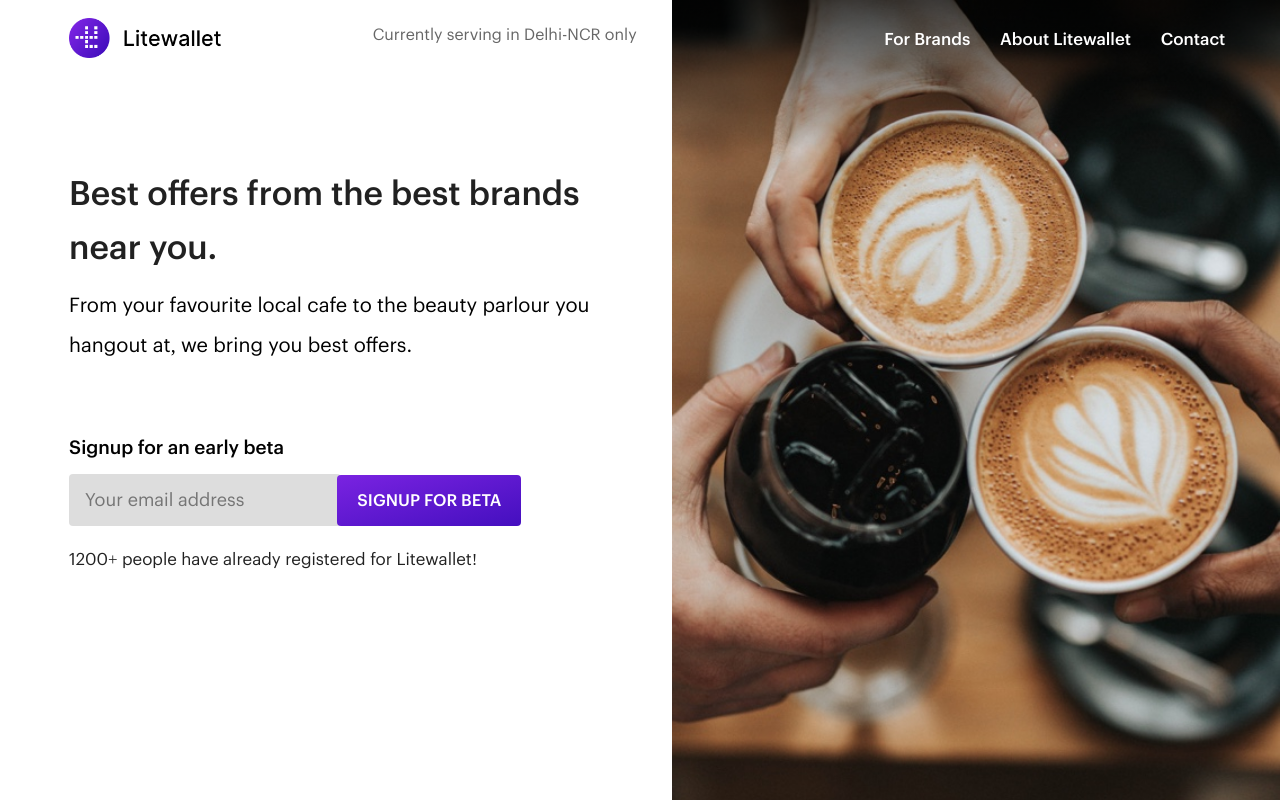
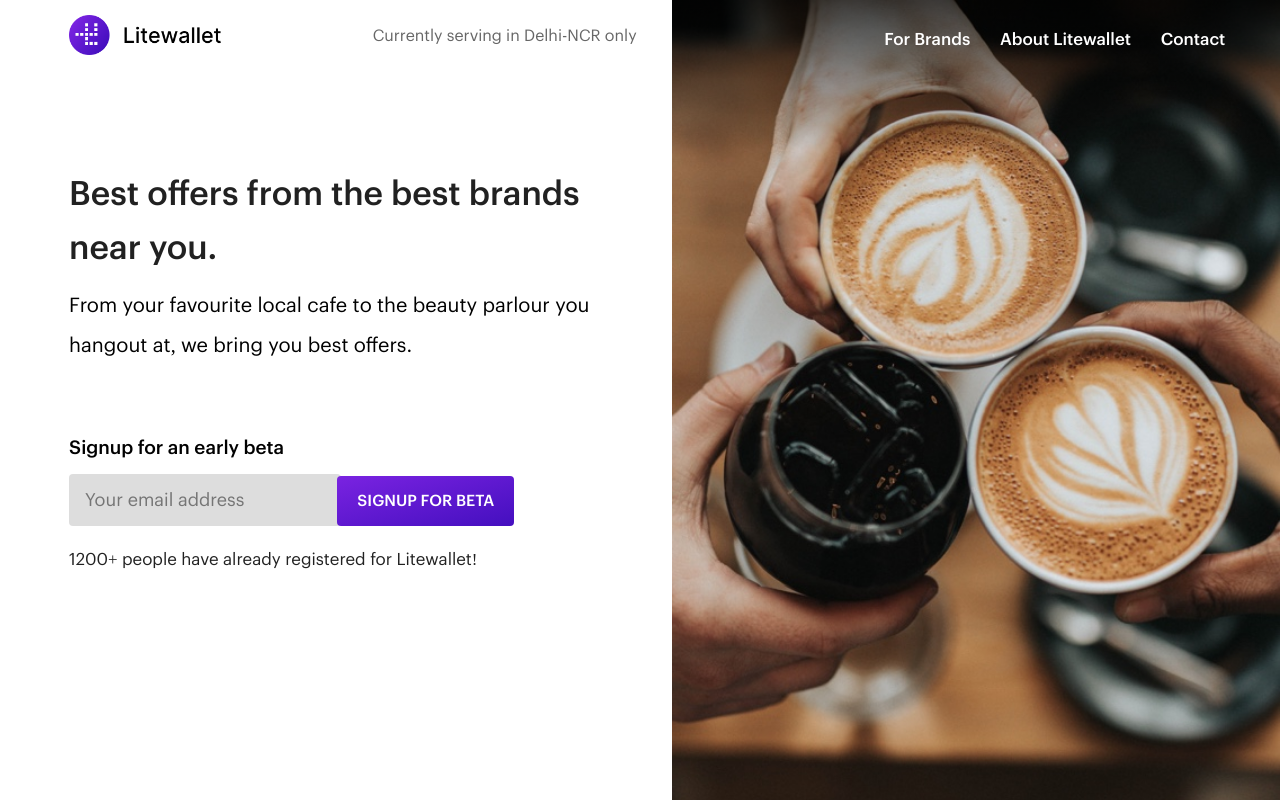
Before and after one commit to Litewallet/Litewallet, a PHP site: page /index.html in a window 1280 px wide. Run offline with PHP 8.4, Linux system fonts and the light colour scheme; some libraries are stand-ins or nearby versions; some web fonts are replaced.

Commit message:
smaller homepage

```diff
--- a/assets/css/style.css
+++ b/assets/css/style.css
@@ -126,7 +126,7 @@ a {
 .logo_container {
   width: 100%;
   min-height: 64px;
-  padding-top: 3%; }
+  padding-top: 2.6%; }
 
 img.logo {
   height: 40px;
@@ -269,7 +269,7 @@ button.raised_button {
   background: linear-gradient(to bottom right, #7A23E1, #440FBF);
   color: white;
   padding: 16px 20px;
-  font-size: 16.5px; }
+  font-size: 15.7px; }
 
 .signup_avatars_container {
   padding-top: 24px;
@@ -312,7 +312,7 @@ button.raised_button {
   float: right;
   padding-right: 3%;
   width: 46%;
-  padding-top: 8px;
+  padding-top: 12px;
   color: rgba(0, 0, 0, 0.6); }
 
 .section {
@@ -600,8 +600,8 @@ button.raised_button {
   padding: 0 14%;
   margin-top: 1.5%;
   font-family: 'InterRegular';
-  font-size: 24px;
-  line-height: 40px;
+  font-size: 23px;
+  line-height: 36px;
   margin-top: 24px; }
 
 .about_section {
--- a/assets/scss/style.scss
+++ b/assets/scss/style.scss
@@ -217,7 +217,7 @@ height:100%;
 .logo_container{
 width:100%;
 min-height:64px;
-	padding-top:3%;
+	padding-top:2.6%;
 }
 
 img.logo{
@@ -409,7 +409,7 @@ button.raised_button{
 	background:$litewallet_gradient;
 	color:$text_white;
 	padding:16px 20px;
-	font-size:16.5px;
+	font-size:15.7px;
 }
 
 
@@ -462,7 +462,7 @@ border:2px solid #fff;
 	float:right;
 	padding-right:3%;
 	width:46%;
-	padding-top:8px;
+	padding-top:12px;
 	color:$text_dark_light;
 }
 
@@ -856,8 +856,8 @@ display:inline-block;
 	padding:0 14%;
 	margin-top:1.5%;
 	font-family:'InterRegular';
-	font-size:24px;
-	line-height:40px;
+	font-size:23px;
+	line-height:36px;
 	margin-top:24px;
 }
 
```
Also changed, not shown: 1 other file.
